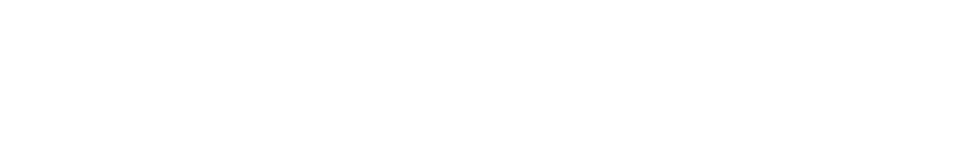
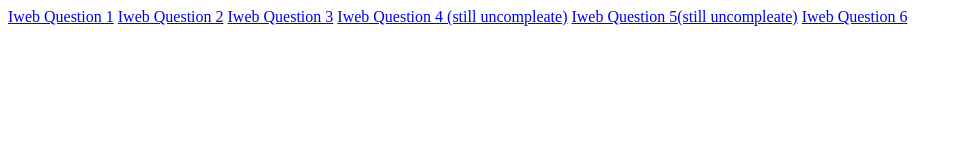
Before and after one commit to J8in-Rao/Collage_Assignments, a plain HTML site: page index.html in a window 1280 px wide. Shown: the whole page, without its empty margins (0-962 px from the left). Drawn offline with Linux system fonts and the light colour scheme.

Commit message:
AddedAllLinks

```diff
--- a/index.html
+++ b/index.html
@@ -6,6 +6,12 @@
     <title>Collage Assignments</title>
 </head>
 <body>
+    <a href="./Iweb/q1.html">Iweb Question 1</a>
+    <a href="./Iweb/q2.html">Iweb Question 2</a>
+    <a href="./Iweb/q3.html">Iweb Question 3</a>
+    <a href="./Iweb/q4.html">Iweb Question 4 (still uncompleate)</a>
+    <a href="./Iweb/q5.html">Iweb Question 5(still uncompleate)</a>
+    <a href="./Iweb/q6.html">Iweb Question 6</a>
 
 </body>
 </html>
```
